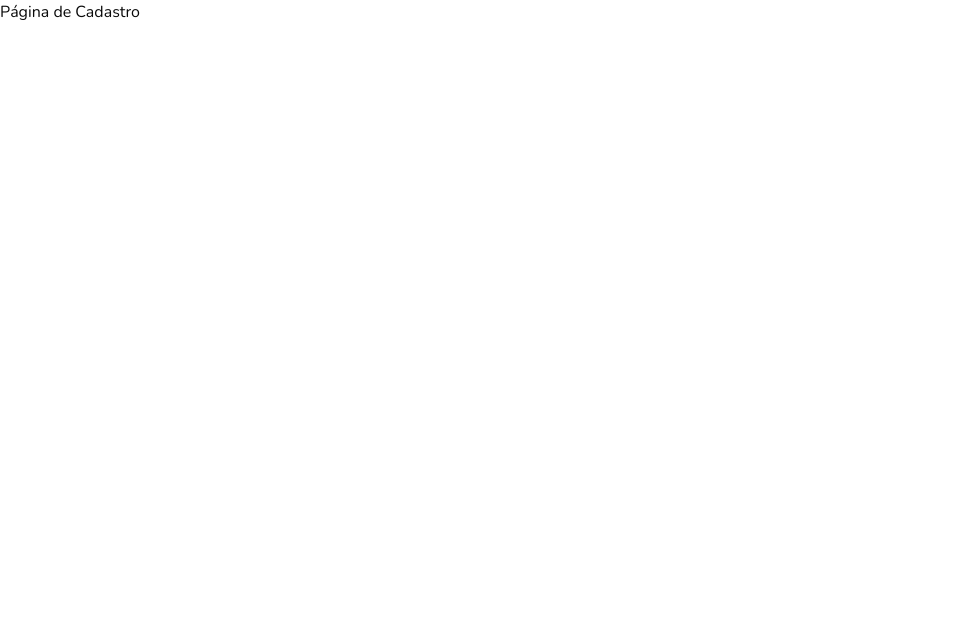
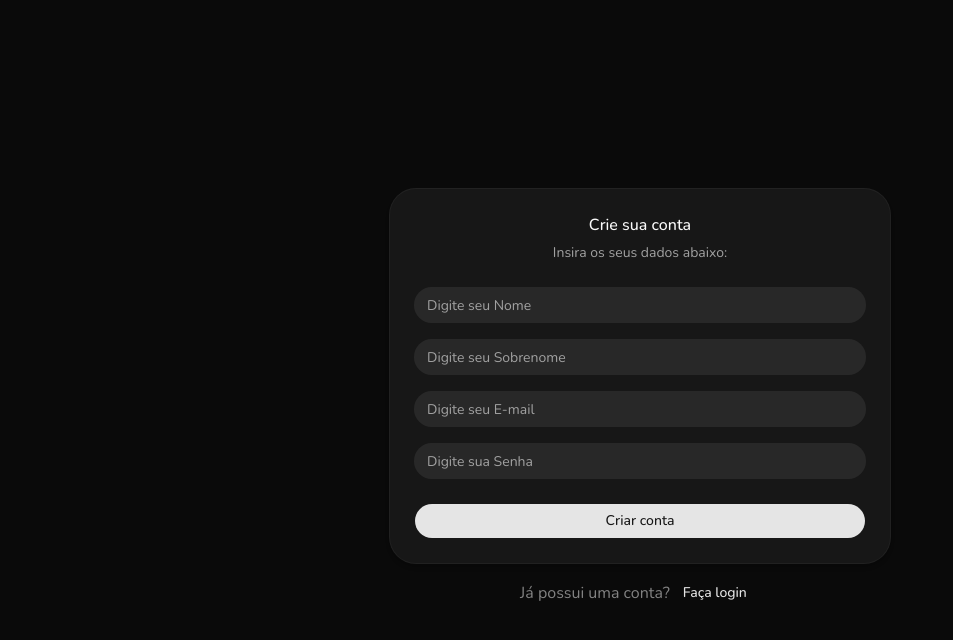
Before and after one commit to gbNun-11/inri-finance-web, a React (Vite) app: page /signup in a window 1280 px wide. Shown: the top 640 px of the page, without its empty margins (0-953 px from the left). Built offline with nearby package versions, Linux system fonts and the light colour scheme.

Commit message:
feat: add initial sign up page

```diff
--- a/index.html
+++ b/index.html
@@ -1,5 +1,5 @@
 <!doctype html>
-<html lang="en">
+<html lang="en" class="dark">
   <head>
     <meta charset="UTF-8" />
     <link rel="icon" type="image/svg+xml" href="/favicon.svg" />
--- /dev/null
+++ b/src/components/ui/card.jsx
@@ -0,0 +1,94 @@
+import { cn } from '@/lib/utils'
+
+function Card({ className, size = 'default', ...props }) {
+  return (
+    <div
+      data-slot="card"
+      data-size={size}
+      className={cn(
+        'group/card bg-card text-card-foreground ring-foreground/5 dark:ring-foreground/10 flex flex-col gap-6 overflow-hidden rounded-4xl py-6 text-sm shadow-md ring-1 has-[>img:first-child]:pt-0 data-[size=sm]:gap-4 data-[size=sm]:py-4 *:[img:first-child]:rounded-t-4xl *:[img:last-child]:rounded-b-4xl',
+        className,
+      )}
+      {...props}
+    />
+  )
+}
+
+function CardHeader({ className, ...props }) {
+  return (
+    <div
+      data-slot="card-header"
+      className={cn(
+        'group/card-header @container/card-header grid auto-rows-min items-start gap-1.5 rounded-t-4xl px-6 group-data-[size=sm]/card:px-4 has-data-[slot=card-action]:grid-cols-[1fr_auto] has-data-[slot=card-description]:grid-rows-[auto_auto] [.border-b]:pb-6 group-data-[size=sm]/card:[.border-b]:pb-4',
+        className,
+      )}
+      {...props}
+    />
+  )
+}
+
+function CardTitle({ className, ...props }) {
+  return (
+    <div
+      data-slot="card-title"
+      className={cn('font-heading text-base font-medium', className)}
+      {...props}
+    />
+  )
+}
+
+function CardDescription({ className, ...props }) {
+  return (
+    <div
+      data-slot="card-description"
+      className={cn('text-muted-foreground text-sm', className)}
+      {...props}
+    />
+  )
+}
+
+function CardAction({ className, ...props }) {
+  return (
+    <div
+      data-slot="card-action"
+      className={cn(
+        'col-start-2 row-span-2 row-start-1 self-start justify-self-end',
+        className,
+      )}
+      {...props}
+    />
+  )
+}
+
+function CardContent({ className, ...props }) {
+  return (
+    <div
+      data-slot="card-content"
+      className={cn('px-6 group-data-[size=sm]/card:px-4', className)}
+      {...props}
+    />
+  )
+}
+
+function CardFooter({ className, ...props }) {
+  return (
+    <div
+      data-slot="card-footer"
+      className={cn(
+        'flex items-center rounded-b-4xl px-6 group-data-[size=sm]/card:px-4 [.border-t]:pt-6 group-data-[size=sm]/card:[.border-t]:pt-4',
+        className,
+      )}
+      {...props}
+    />
+  )
+}
+
+export {
+  Card,
+  CardAction,
+  CardContent,
+  CardDescription,
+  CardFooter,
+  CardHeader,
+  CardTitle,
+}
--- /dev/null
+++ b/src/components/ui/input.jsx
@@ -0,0 +1,19 @@
+import { Input as InputPrimitive } from '@base-ui/react/input'
+
+import { cn } from '@/lib/utils'
+
+function Input({ className, type, ...props }) {
+  return (
+    <InputPrimitive
+      type={type}
+      data-slot="input"
+      className={cn(
+        'bg-input/50 file:text-foreground placeholder:text-muted-foreground focus-visible:border-ring focus-visible:ring-ring/30 aria-invalid:border-destructive aria-invalid:ring-destructive/20 dark:aria-invalid:border-destructive/50 dark:aria-invalid:ring-destructive/40 h-9 w-full min-w-0 rounded-3xl border border-transparent px-3 py-1 text-base transition-[color,box-shadow,background-color] outline-none file:inline-flex file:h-7 file:border-0 file:bg-transparent file:text-sm file:font-medium focus-visible:ring-3 disabled:pointer-events-none disabled:cursor-not-allowed disabled:opacity-50 aria-invalid:ring-3 md:text-sm',
+        className,
+      )}
+      {...props}
+    />
+  )
+}
+
+export { Input }
--- a/src/main.jsx
+++ b/src/main.jsx
@@ -7,7 +7,7 @@ import { BrowserRouter, Route, Routes } from 'react-router'
 import HomePage from './pages/homePage'
 import LoginPage from './pages/loginPage'
 import NotFound from './pages/notFoundPage'
-import SignUp from './pages/signUopPage'
+import SignUp from './pages/signUpPage'
 
 createRoot(document.getElementById('root')).render(
   <StrictMode>
--- a/src/pages/signUopPage.jsx
+++ /dev/null
@@ -1,10 +0,0 @@
-const SignUp = () => {
-  return (
-    <>
-      <h1>Página de Cadastro</h1>
-    </>
-  )
-}
-
-export default SignUp
-;<></>
--- /dev/null
+++ b/src/pages/signUpPage.jsx
@@ -0,0 +1,43 @@
+import { Link } from 'react-router'
+
+import { Button } from '@/components/ui/button'
+import {
+  Card,
+  CardContent,
+  CardDescription,
+  CardFooter,
+  CardHeader,
+  CardTitle,
+} from '@/components/ui/card'
+import { Input } from '@/components/ui/input'
+
+const SignUp = () => {
+  return (
+    <div className="flex h-screen w-screen flex-col items-center justify-center gap-3">
+      <Card className="w-125">
+        <CardHeader className="text-center">
+          <CardTitle>Crie sua conta</CardTitle>
+          <CardDescription>Insira os seus dados abaixo:</CardDescription>
+        </CardHeader>
+        <CardContent className="space-y-4">
+          <Input placeholder="Digite seu Nome" />
+          <Input placeholder="Digite seu Sobrenome" />
+          <Input placeholder="Digite seu E-mail" />
+          <Input type="password" placeholder="Digite sua Senha" />
+        </CardContent>
+        <CardFooter>
+          <Button className="w-full">Criar conta</Button>
+        </CardFooter>
+      </Card>
+      <div className="flex items-center justify-center">
+        <p className="text-center opacity-50">Já possui uma conta?</p>
+        <Button variant="link" asChild>
+          <Link to="/login">Faça login</Link>
+        </Button>
+      </div>
+    </div>
+  )
+}
+
+export default SignUp
+;<></>
```
